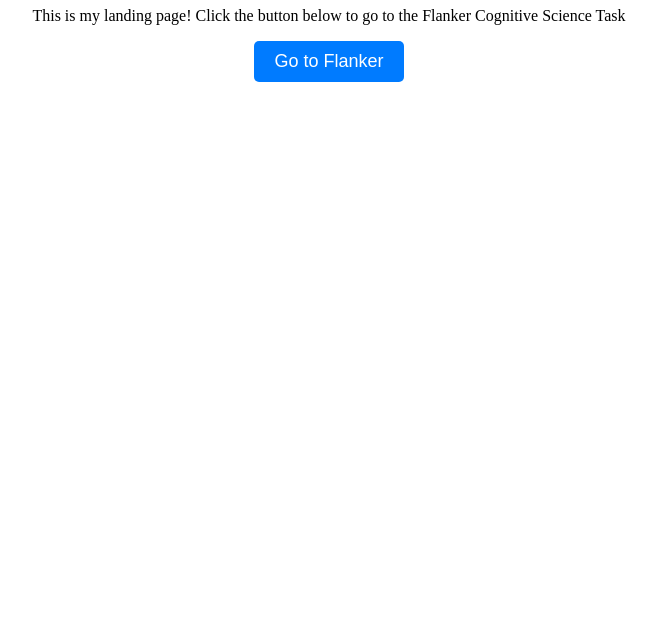
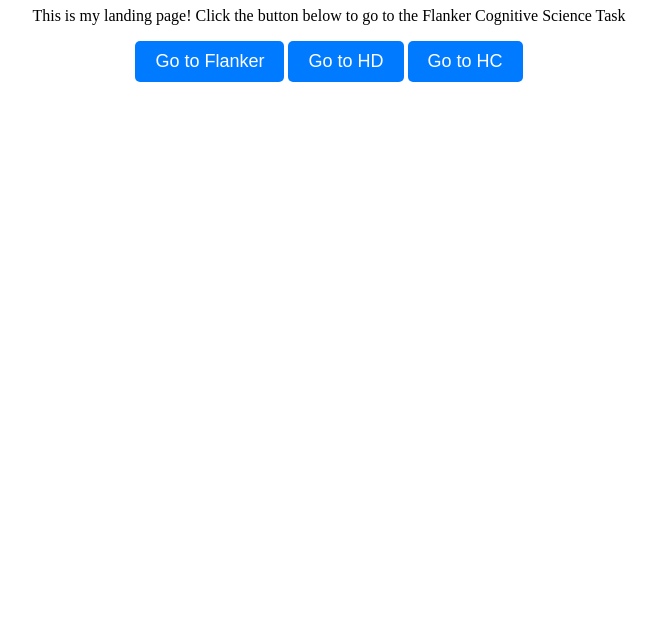
Before and after one commit to xonew/xonew.github.io, a plain HTML site: page index.html in a window 1280 px wide. Shown: the part 181-800 px from the top of the page, without its empty margins (311-968 px from the left). Drawn offline with Linux system fonts and the light colour scheme.

Commit message:
Update index.html

```diff
--- a/index.html
+++ b/index.html
@@ -33,5 +33,21 @@
             window.location.href = "./flanker/flanker.html"; // Replace with the actual URL
         }
     </script>
+    <button onclick="redirectToHd()">Go to HD</button>
+
+    <script>
+        function redirectToHd() {
+            // Redirect to the "flanker" page when the button is clicked
+            window.location.href = "./alternativesToHeartDiseaseDiagnosis.html";
+        }
+    </script>
+    <button onclick="redirectToHC()">Go to HC</button>
+
+    <script>
+        function redirectToHC() {
+            // Redirect to the "flanker" page when the button is clicked
+            window.location.href = "./handheldOrConsole.html";
+        }
+    </script>
 </body>
 </html>
```
